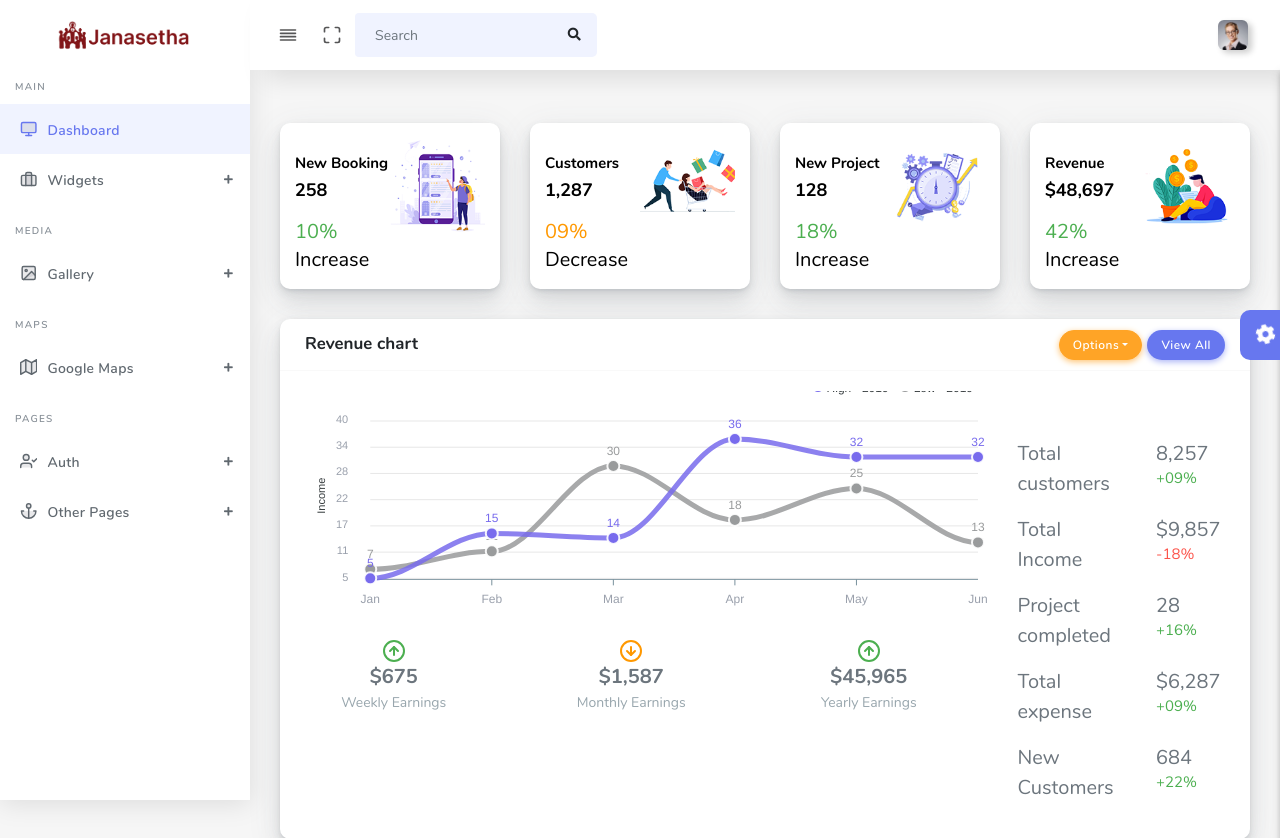
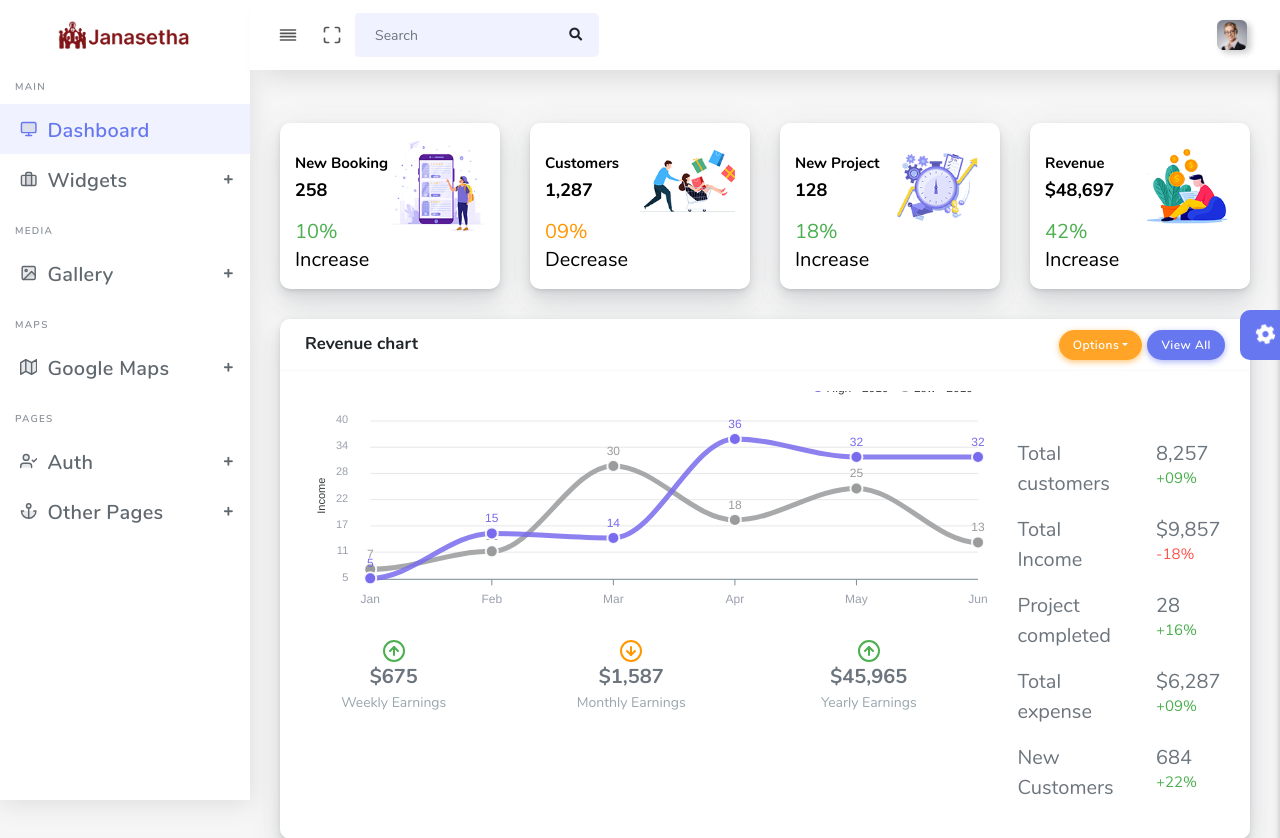
Before and after one commit to Tharusha12-se/Janasetha, a PHP site: page /admin/index.php in a window 1280 px wide. Shown: the top 838 px of the page. Run offline with PHP 8.4, Linux system fonts and the light colour scheme.

Commit message:
Update header.php

```diff
--- a/admin/header.php
+++ b/admin/header.php
@@ -13,7 +13,7 @@
   <link rel='shortcut icon' type='image/x-icon' href='assets\img\logo.png' />
 </head>
 
-<body>
+<body style="font-size: 20px;">
   <div class="loader"></div>
   <div id="app">
     <div class="main-wrapper main-wrapper-1">
```
